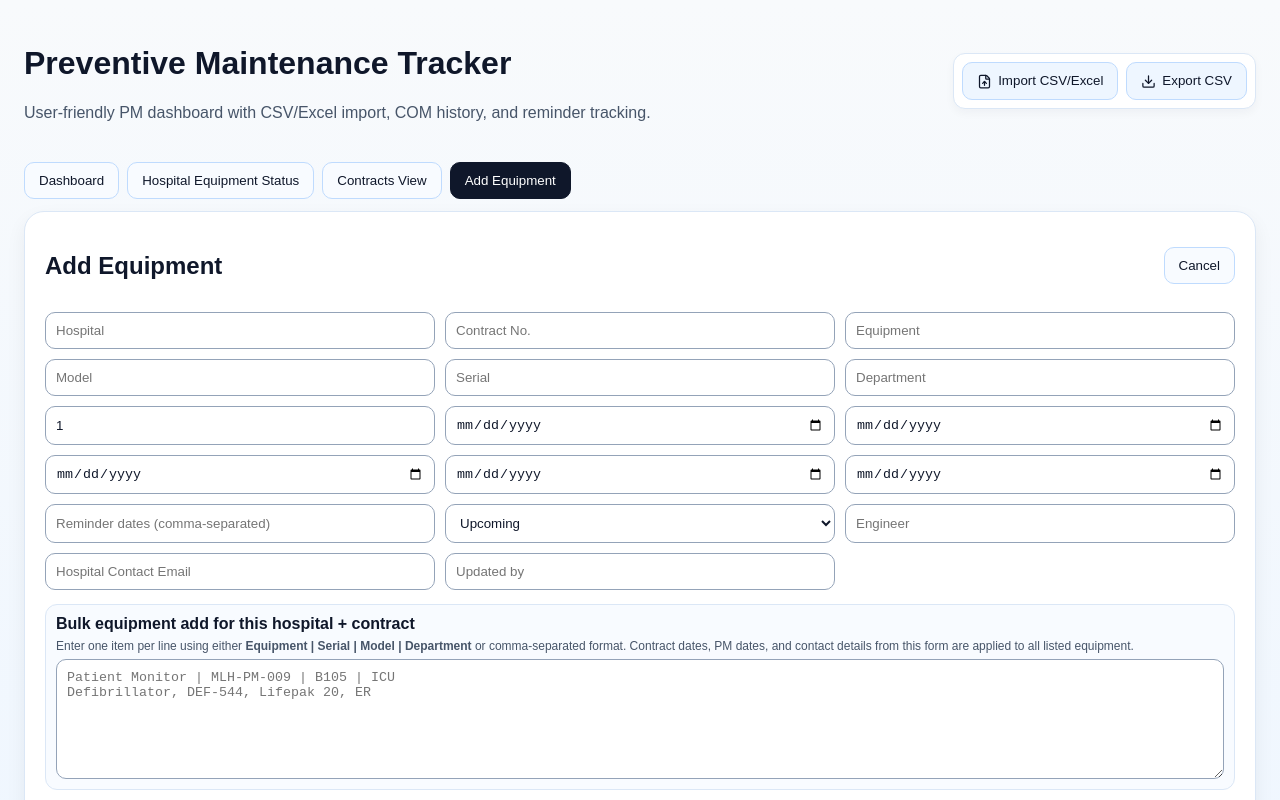
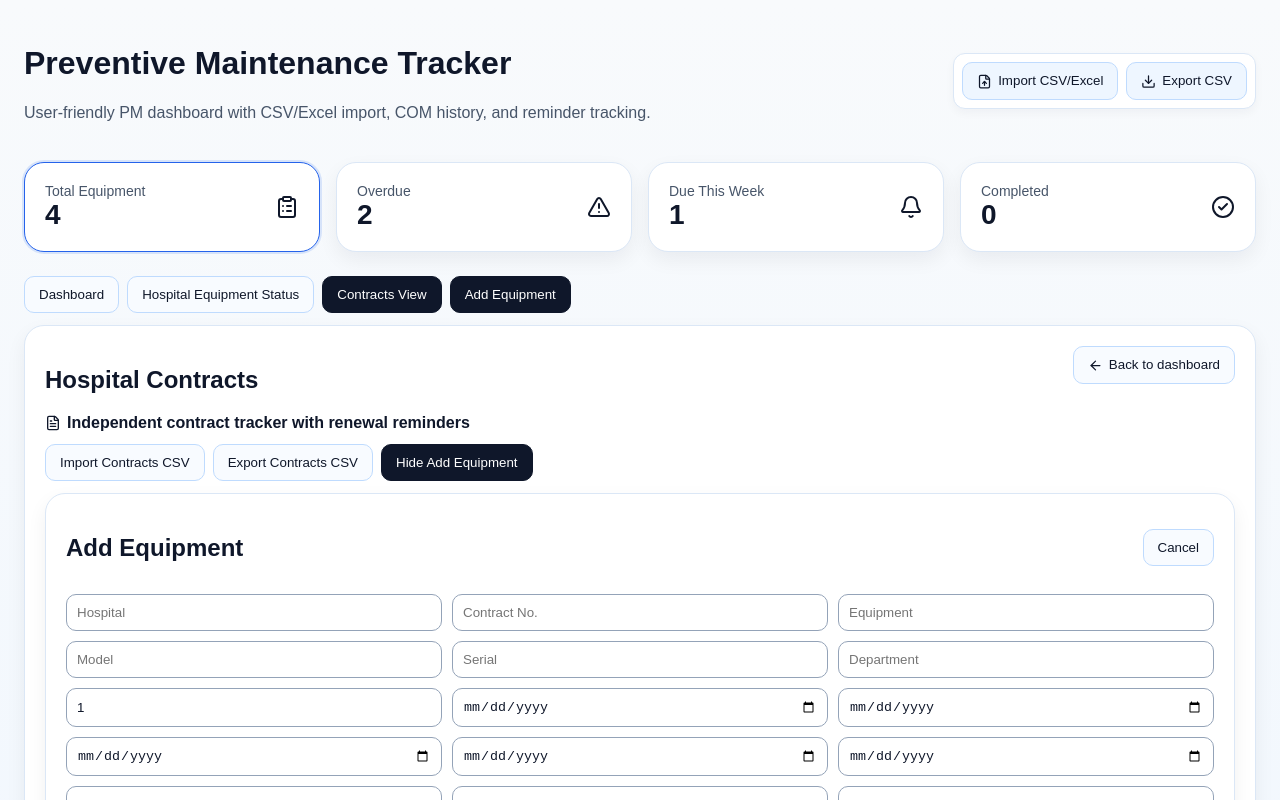
Before and after one commit to nk25719/PM_Tracker, a React (Vite) app: page / in a window 1280 px wide. Both pictures are taken after typing "Sample" into the empty fields and a click on the button "Add Equipment". Shown: the top 800 px of the page. Built offline with nearby package versions, Linux system fonts and the light colour scheme.

Commit message:
Move add equipment form into contracts view with toggle

```diff
--- a/src/App.jsx
+++ b/src/App.jsx
@@ -213,6 +213,7 @@ export default function App() {
   const [detailRow, setDetailRow] = useState(null);
   const [selectedHospitalDetail, setSelectedHospitalDetail] = useState(null);
   const [selectedContractId, setSelectedContractId] = useState(null);
+  const [showContractAddEquipment, setShowContractAddEquipment] = useState(false);
   const [currentPage, setCurrentPage] = useState("dashboard");
   const [hospitalSummaryFilter, setHospitalSummaryFilter] = useState("All");
   const [bulkEquipmentText, setBulkEquipmentText] = useState("");
@@ -444,6 +445,7 @@ export default function App() {
   function closeContractsView() {
     setCurrentPage("dashboard");
     setSelectedContractId(null);
+    setShowContractAddEquipment(false);
   }
 
   function openContractDetail(contractId) {
@@ -683,21 +685,28 @@ export default function App() {
     setEquipmentForm(createDefaultEquipmentForm());
     setBulkEquipmentText("");
     setEditingId(null);
-    setCurrentPage("dashboard");
+    setShowContractAddEquipment(false);
   }
 
   function startAdd() {
     setEquipmentForm(createDefaultEquipmentForm());
     setBulkEquipmentText("");
     setEditingId(null);
-    setCurrentPage("add-equipment");
+    setCurrentPage("contracts");
+    setShowContractAddEquipment(true);
   }
 
   function startEdit(row) {
     setEquipmentForm(createEquipmentFormFromRow(row));
     setBulkEquipmentText("");
     setEditingId(row.id);
-    setCurrentPage("add-equipment");
+    setCurrentPage("contracts");
+    setShowContractAddEquipment(true);
+  }
+
+  function toggleContractAddEquipment() {
+    setShowContractAddEquipment((current) => !current);
+    setCurrentPage("contracts");
   }
 
   function handleDelete(id) {
@@ -1124,9 +1133,7 @@ export default function App() {
           />
         </div>
 
-        {currentPage !== "add-equipment" ? (
-          <DashboardCards metrics={metrics} timingFilter={timingFilter} onMetricFilterSelect={handleMetricFilterSelect} />
-        ) : null}
+        <DashboardCards metrics={metrics} timingFilter={timingFilter} onMetricFilterSelect={handleMetricFilterSelect} />
         <div className="view-toggle-row">
           <button className={`button ${currentPage === "dashboard" ? "button-primary" : ""}`} onClick={() => setCurrentPage("dashboard")}>
             Dashboard
@@ -1137,7 +1144,7 @@ export default function App() {
           <button className={`button ${currentPage === "contracts" ? "button-primary" : ""}`} onClick={openContractsView}>
             Contracts View
           </button>
-          <button className={`button ${currentPage === "add-equipment" ? "button-primary" : ""}`} onClick={startAdd}>
+          <button className={`button ${currentPage === "contracts" && showContractAddEquipment ? "button-primary" : ""}`} onClick={startAdd}>
             Add Equipment
           </button>
         </div>
@@ -1159,7 +1166,29 @@ export default function App() {
           />
         ) : null}
 
-        {currentPage === "add-equipment" ? (
+        {currentPage === "hospital-detail" ? (
+          <HospitalDetailView
+            hospital={selectedHospitalDetail}
+            rows={hospitalDetailRows}
+            getTrackingMeta={getTrackingMeta}
+            onBack={() => setCurrentPage("hospital-status")}
+            onSendHospitalEmail={handleHospitalEmailQuickAction}
+            onAddHospitalComment={handleAddHospitalComment}
+            quickActionFeedback={quickActionFeedback}
+          />
+        ) : currentPage === "hospital-status" ? (
+          renderHospitalSummaryPanel()
+        ) : currentPage === "contracts" ? (
+          <ContractTrackerView
+            contracts={contractRows}
+            onBack={closeContractsView}
+            onOpenContract={openContractDetail}
+            contractFileInputRef={contractFileInputRef}
+            onImportContracts={handleImportContractsFile}
+            onExportContractsCsv={exportContractsToCsv}
+            isAddEquipmentVisible={showContractAddEquipment}
+            onToggleAddEquipment={toggleContractAddEquipment}
+            addEquipmentPanel={
           <div className="card form-card">
             <div className="form-head">
               <h2 className="section-title">{editingId ? "Edit Equipment" : "Add Equipment"}</h2>
@@ -1241,26 +1270,7 @@ export default function App() {
               </button>
             </form>
           </div>
-        ) : currentPage === "hospital-detail" ? (
-          <HospitalDetailView
-            hospital={selectedHospitalDetail}
-            rows={hospitalDetailRows}
-            getTrackingMeta={getTrackingMeta}
-            onBack={() => setCurrentPage("hospital-status")}
-            onSendHospitalEmail={handleHospitalEmailQuickAction}
-            onAddHospitalComment={handleAddHospitalComment}
-            quickActionFeedback={quickActionFeedback}
-          />
-        ) : currentPage === "hospital-status" ? (
-          renderHospitalSummaryPanel()
-        ) : currentPage === "contracts" ? (
-          <ContractTrackerView
-            contracts={contractRows}
-            onBack={closeContractsView}
-            onOpenContract={openContractDetail}
-            contractFileInputRef={contractFileInputRef}
-            onImportContracts={handleImportContractsFile}
-            onExportContractsCsv={exportContractsToCsv}
+            }
           />
         ) : currentPage === "contract-detail" ? (
           <ContractDetailView
--- a/src/components/ContractTrackerView.jsx
+++ b/src/components/ContractTrackerView.jsx
@@ -14,6 +14,9 @@ export default function ContractTrackerView({
   contractFileInputRef,
   onImportContracts,
   onExportContractsCsv,
+  isAddEquipmentVisible,
+  onToggleAddEquipment,
+  addEquipmentPanel,
 }) {
   return (
     <div className="card contracts-view-card">
@@ -39,7 +42,12 @@ export default function ContractTrackerView({
         <button className="button" onClick={onExportContractsCsv}>
           Export Contracts CSV
         </button>
+        <button className={`button ${isAddEquipmentVisible ? "button-primary" : ""}`} onClick={onToggleAddEquipment}>
+          {isAddEquipmentVisible ? "Hide Add Equipment" : "Show Add Equipment"}
+        </button>
       </div>
+
+      {isAddEquipmentVisible ? addEquipmentPanel : null}
 
       <div className="table-wrap">
         <table className="table">
```
